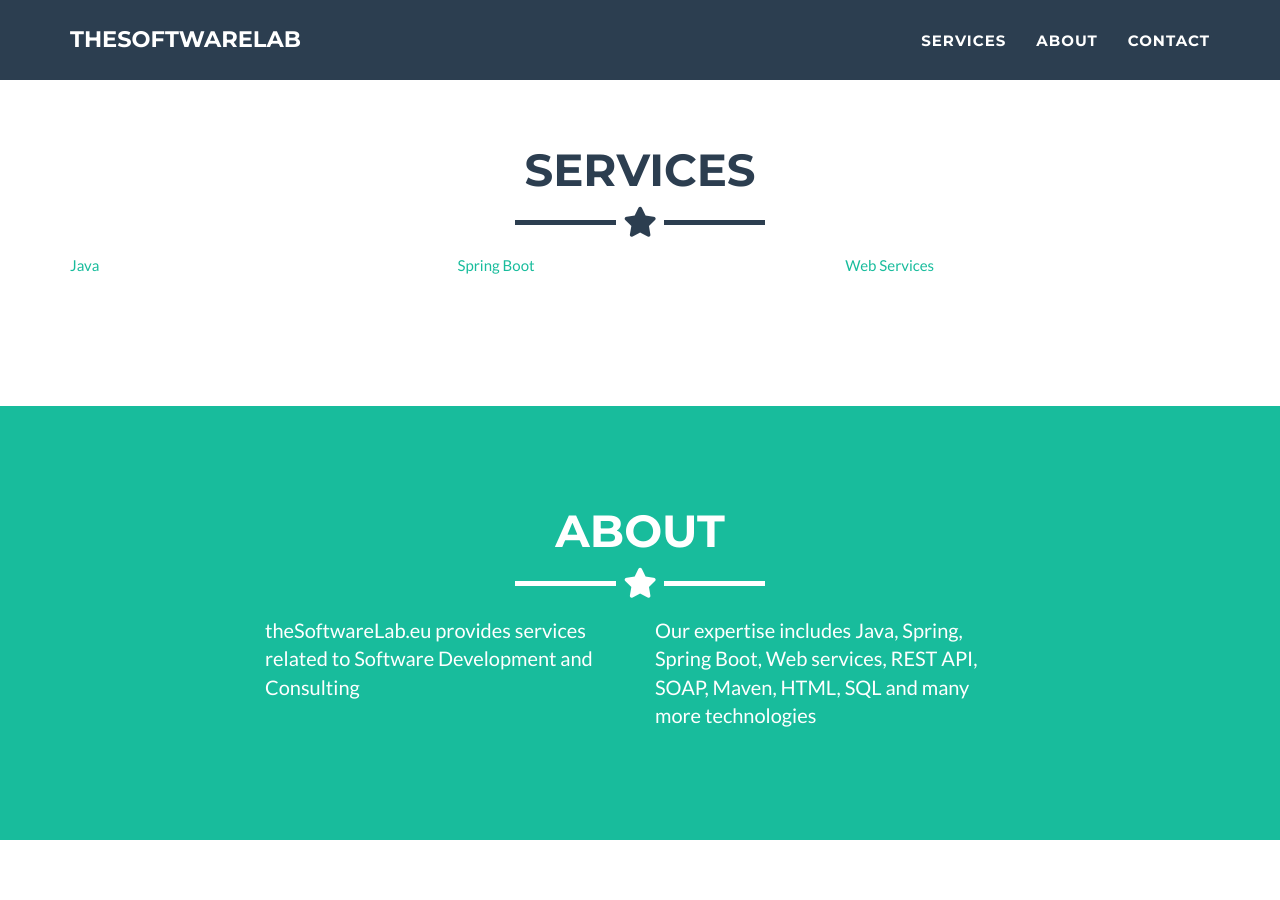
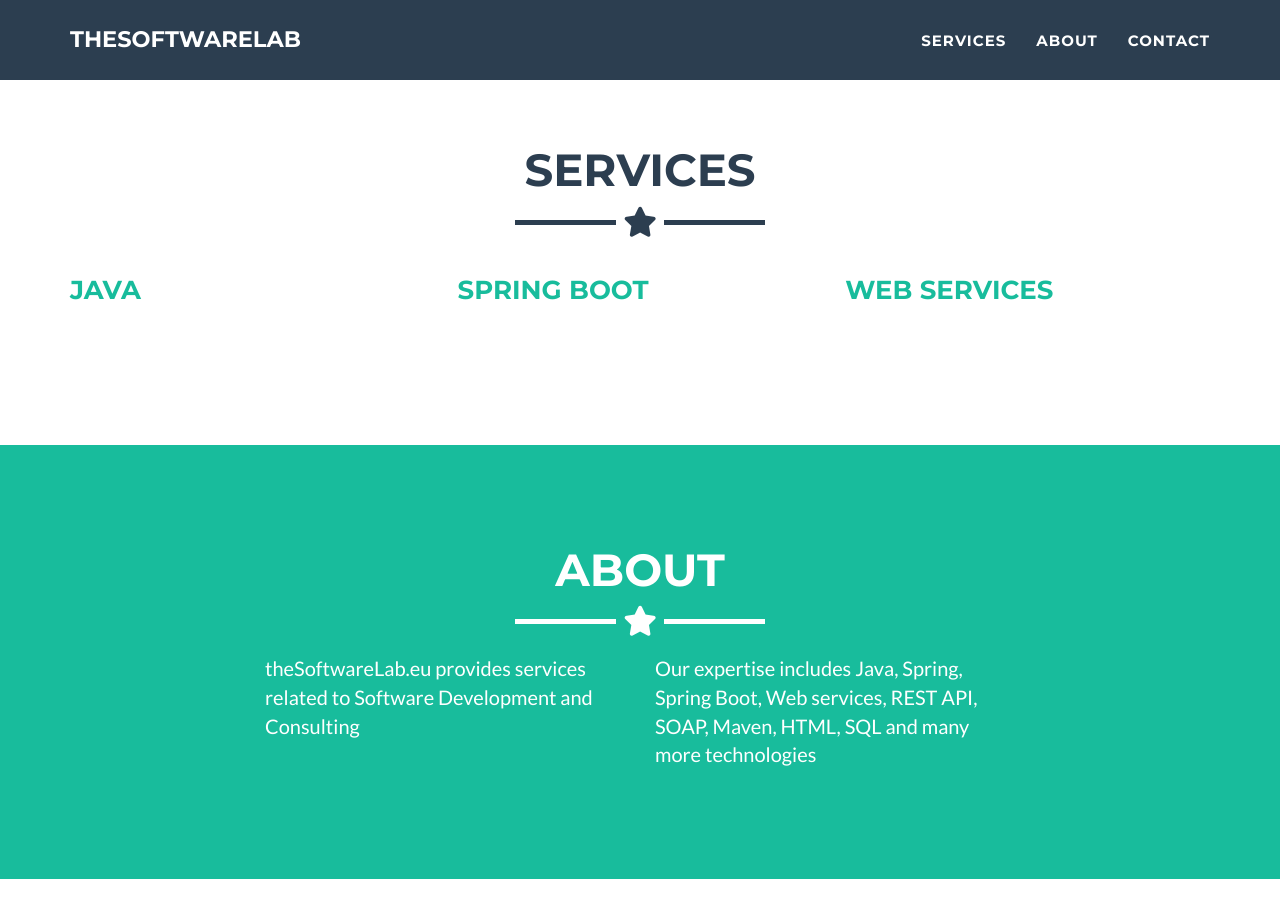
Before and after one commit to theSoftwareLab/thesoftwarelab.github.io, a Jekyll site: the page built from _posts/2014-07-18-project-1.markdown, in a window 1280 px wide and 900 px high, scrolled down 730 px. Built offline with Jekyll 4.4.1, drawn with Linux system fonts in a browser that asks for light colours.

Commit message:
portofolio theme

```diff
--- a/_includes/modals.html
+++ b/_includes/modals.html
@@ -15,10 +15,7 @@
           <div class="modal-body">
             <h2>{{ post.title }}</h2>
             <hr class="star-primary">
-            <img src="img/portfolio/{{ post.img }}" class="img-responsive img-centered" alt="{{ post.alt }}">
-            {% if post.description %}
-            <p>{{ post.description }}</p>
-            {% endif %}
+            <!--img src="img/portfolio/{{ post.img }}" class="img-responsive img-centered" alt="{{ post.alt }}"-->
             <ul class="list-inline item-details">
               {% if post.client %}
               <li>Client:
--- a/_includes/portfolio_grid.html
+++ b/_includes/portfolio_grid.html
@@ -11,12 +11,7 @@
       {% for post in site.posts %}
       <div class="portfolio-flex-item portfolio-item">
         <a href="#portfolioModal-{{ post.modal-id }}" class="portfolio-link" data-toggle="modal">
-          <div class="caption">
-            <div class="caption-content">
-              <i class="fa fa-search-plus fa-3x"></i>
-            </div>
-          </div>
-          <div>{{ post.alt }}</div>
+          <h3>{{ post.title }}</h3>
           <!--<img src="img/portfolio/{{ post.img }}" class="img-responsive" alt="{{ post.alt }}">-->
         </a>
       </div>
--- a/_posts/2014-07-16-project-3.markdown
+++ b/_posts/2014-07-16-project-3.markdown
@@ -3,6 +3,7 @@ layout: default
 modal-id: 3
 date: 2014-07-16
 #img: circus.png
+title: Web Services
 alt: Web Services
 #project-date: April 2014
 #client: Start Bootstrap
--- a/_posts/2014-07-17-project-2.markdown
+++ b/_posts/2014-07-17-project-2.markdown
@@ -3,6 +3,7 @@ layout: default
 modal-id: 2
 date: 2014-07-17
 #img: cake.png
+title: Spring Boot
 alt: Spring Boot
 #project-date: April 2014
 #client: Start Bootstrap
--- a/_posts/2014-07-18-project-1.markdown
+++ b/_posts/2014-07-18-project-1.markdown
@@ -3,6 +3,7 @@ layout: default
 modal-id: 1
 date: 2014-07-18
 #img: cabin.png
+title: Java
 alt: Java
 #project-date: April 2014
 #client: Start Bootstrap
```
Also changed, not shown: img/portfolio/cabin.png (deleted), img/portfolio/cake.png (deleted), img/portfolio/circus.png (deleted), img/portfolio/game.png (deleted), img/portfolio/safe.png (deleted), img/portfolio/submarine.png (deleted).
